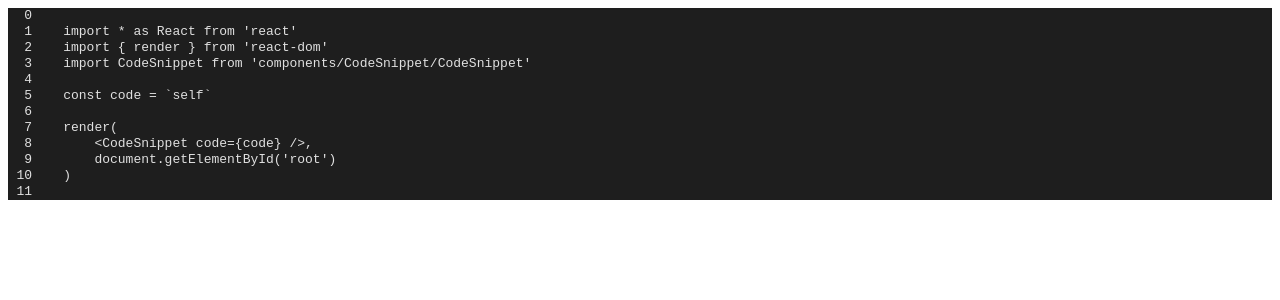
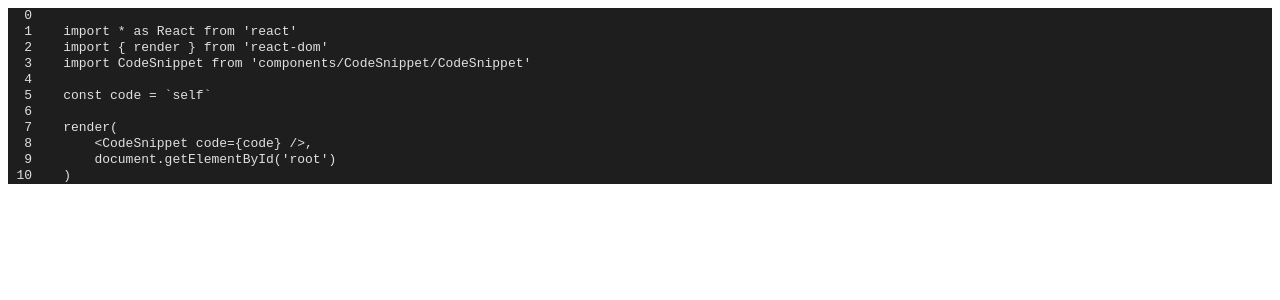
Before and after one commit to Dergash/react-static-grid, a React app: page / in a window 1280 px wide. Shown: the top 300 px of the page. Built offline with nearby package versions, Linux system fonts and the light colour scheme.

Commit message:
feat(CodeSnippet): skip last line when empty

```diff
--- a/src/components/CodeSnippet/CodeSnippet.tsx
+++ b/src/components/CodeSnippet/CodeSnippet.tsx
@@ -2,16 +2,18 @@ import * as React from 'react'
 import * as styles from './CodeSnippet.css'
 
 interface ICodeSnippetProps {
-    editable?: boolean,
     code: string
 }
 
 function CodeSnippet(props: ICodeSnippetProps) {
     const lines = props.code.split('\n')
     const lineNumberWidth = getLineNumberWidth(lines.length)
+
     return (
         <div className={styles.Container}>
-            {lines.map((line, index) =>
+            { lines
+            .filter((line, index) => (index === lines.length - 1 && !line) === false)
+            .map((line, index) =>
                 <div className={styles.Line}>
                     <div className={styles.LineNumber} style={lineNumberWidth}>
                         {index}
```
